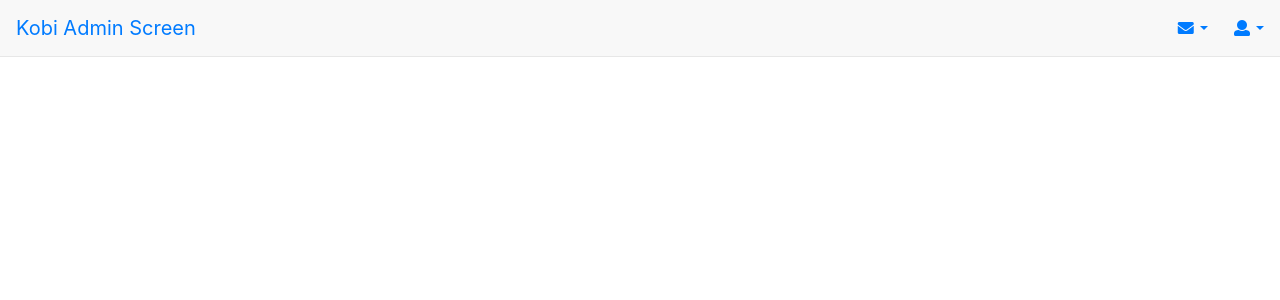
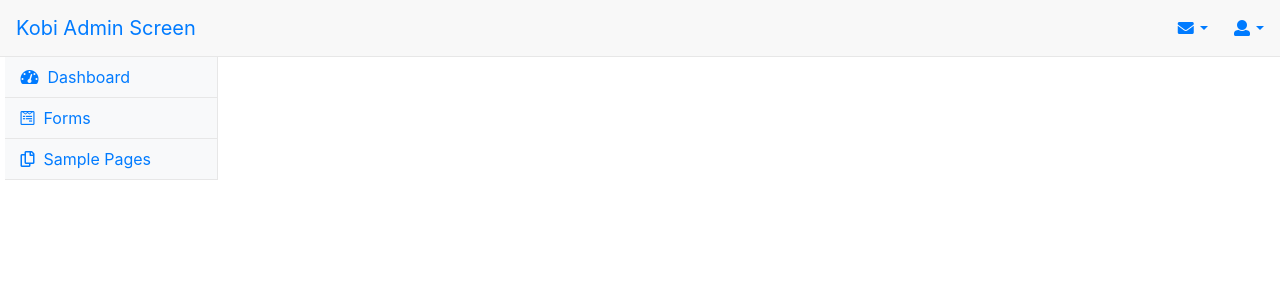
Before and after one commit to krasnoff/kobi-admin-screen, an Angular app: page / in a window 1280 px wide. Shown: the top 300 px of the page. Built offline with nearby package versions, Linux system fonts and the light colour scheme.

Commit message:
start implement side menu

```diff
--- a/src/app/app.component.html
+++ b/src/app/app.component.html
@@ -35,7 +35,32 @@
       </li>
     </ul>
   </nav>
-  <div id="page-wrapper">
-    &nbsp;
+  <div id="page-wrapper" class="container-fluid">
+      <div class="row">
+          &nbsp;
+          <nav class="col-md-2 d-none d-md-block bg-light sidebar">
+              <div class="sidebar-sticky">
+                  <ul class="nav flex-column">
+                      <li class="nav-item">
+                        <a class="nav-link" href="#">
+                            <i class="fas fa-tachometer-alt"></i>&nbsp;&nbsp;Dashboard
+                        </a>
+                      </li>
+                      <li class="nav-item">
+                        <a class="nav-link" href="#">
+                            <i class="fab fa-wpforms"></i>&nbsp;&nbsp;Forms
+                        </a>
+                      </li>
+                      <li class="nav-item">
+                        <a class="nav-link" href="#">
+                            <i class="far fa-copy"></i>&nbsp;&nbsp;Sample Pages
+
+                        </a>
+                      </li>
+                  </ul>
+              </div>
+          </nav>
+      </div>
+
   </div>
 </div>
--- a/src/sass/screen.scss
+++ b/src/sass/screen.scss
@@ -14,11 +14,13 @@
 @import "bootstrap/bootstrap";
 @import "bootstrap/dropdown";
 
+$border-color: #e7e7e7;
+$background-color: #f8f8f8;
+$border: 1px solid #e7e7e7;
+
 #wrapper
 {
     width: 100%;
-
-
 }
 
 .navbar{
@@ -34,8 +36,8 @@
 
 .navbar-default
 {
-    background-color: #f8f8f8;
-    border-bottom: 1px solid #e7e7e7;
+    background-color: $background-color;
+    border-bottom: $border;
 }
 
 .navbar-static-top {
@@ -91,3 +93,15 @@
         text-align: center;
     }
 }
+
+.sidebar {
+    border-right: $border;
+    width: 350px;
+    padding-left: 0px;
+    padding-right: 0px;
+
+    .nav-item
+    {
+        border-bottom: $border;
+    }
+}
```
Also changed, not shown: src/stylesheets/screen.css, 1 other file (tests, documents, lock files or other folders).
